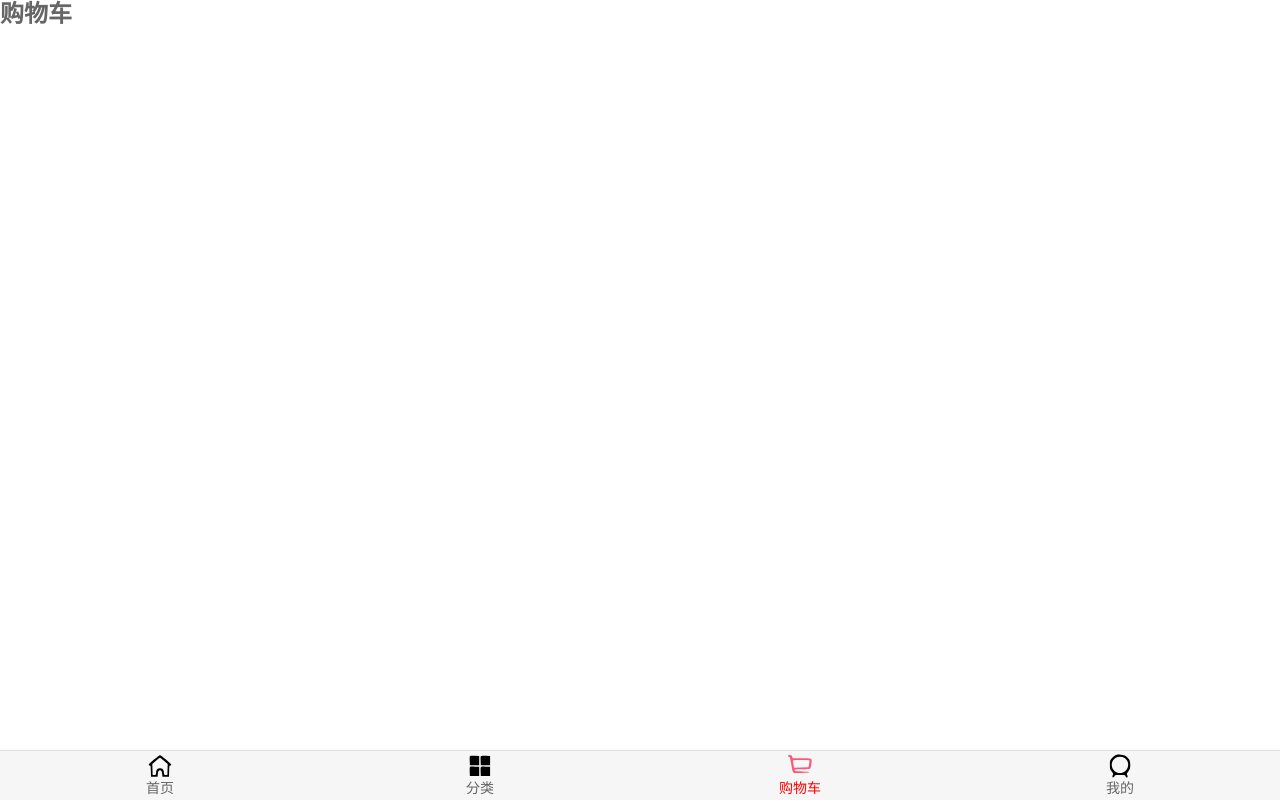
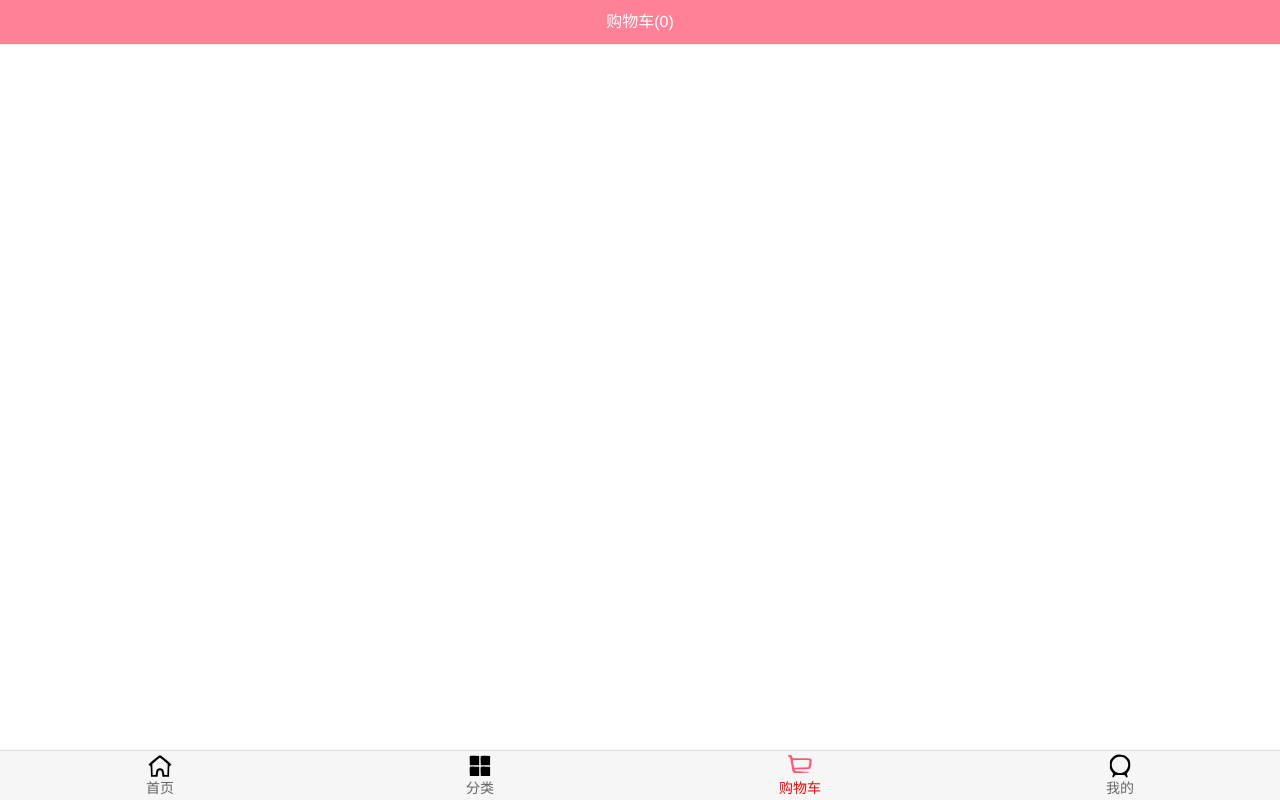
Before and after one commit to maicoder/learnVue, a Vue app in the folder 19-mall/supermall/: page /cart in a window 1280 px wide. Built offline with nearby package versions, Linux system fonts and the light colour scheme.

Commit message:
Update Cart.vue

```diff
--- a/19-mall/supermall/src/views/cart/Cart.vue
+++ b/19-mall/supermall/src/views/cart/Cart.vue
@@ -1,13 +1,32 @@
 <template>
-  <h2>购物车</h2>
+  <div class="cart">
+    <nav-bar class="nav-bar">
+      <div slot="center">购物车({{cartLength}})</div>
+    </nav-bar>
+  </div>
 </template>
 
 <script>
+  import NavBar from 'components/common/navbar/NavBar'
+
+  import { mapGetters } from 'vuex'
+
   export default {
-    name: "Cart"
+    name: "Cart",
+    components: {
+      NavBar
+    },
+    computed: {
+      cartLength() {
+        return this.$store.getters.cartLength;
+      }
+    }
   }
 </script>
 
 <style scoped>
-
+  .nav-bar {
+    background-color: var(--color-tint);
+    color: #fff;
+  }
 </style>
```
